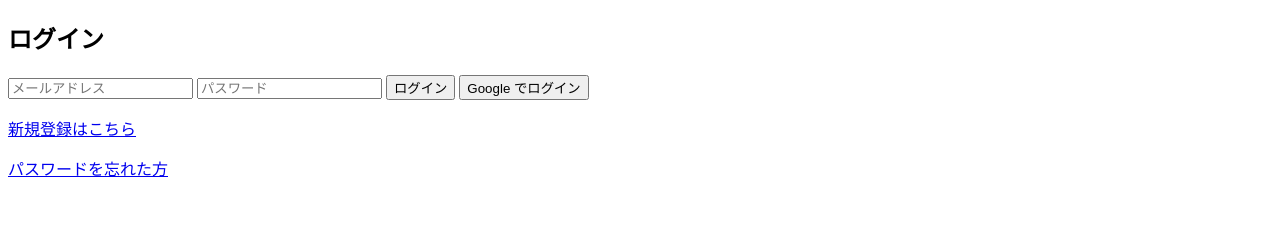
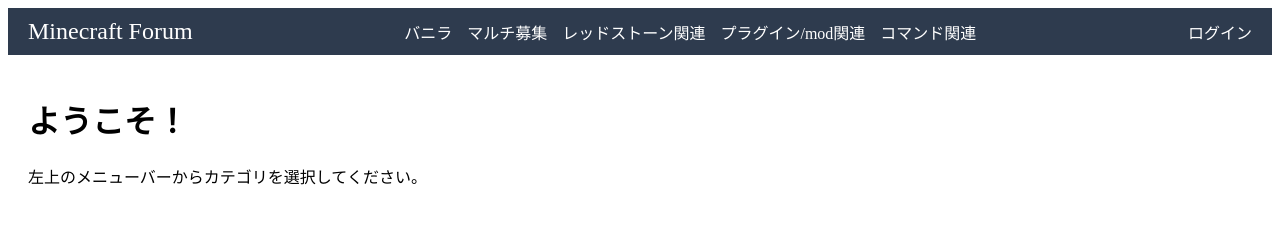
Before and after one commit to Riku-tatuto/minecraft-chatboard, a plain HTML site: page index.html in a window 1280 px wide. Drawn offline with Linux system fonts and the light colour scheme; files that its build step writes are made by us from their sources; no server answers.

Commit message:
Update index.html

```diff
--- a/index.html
+++ b/index.html
@@ -1,32 +1,50 @@
 <!DOCTYPE html>
-<html lang="ja">
+<html>
 <head>
-  <meta charset="UTF-8">
-  <title>ログイン – Minecraft 掲示板</title>
-  <link rel="stylesheet" href="css/style.css">
-  <script src="https://www.gstatic.com/firebasejs/11.0.0/firebase-app.js"></script>
-  <script src="https://www.gstatic.com/firebasejs/11.0.0/firebase-auth.js"></script>
-  <script src="js/firebase-config.js"></script>
-  <script type="module" src="js/auth.js"></script>
+  <title>マインクラフト掲示板</title>
+  <link rel="stylesheet" href="style.css">
 </head>
 <body>
-  <div class="container">
-    <h2>ログイン</h2>
-    <input id="email" type="email" placeholder="メールアドレス">
-    <input id="password" type="password" placeholder="パスワード">
-    <button id="btn-login">ログイン</button>
-    <button id="btn-google">Google でログイン</button>
-    <p><a href="register.html">新規登録はこちら</a></p>
-    <p><a href="#" id="btn-reset">パスワードを忘れた方</a></p>
+  <!-- メニューバー -->
+  <div class="menu-bar">
+    <div class="logo">Minecraft Forum</div>
+    <div class="menu-categories">
+      <a href="#">バニラ</a>
+      <a href="#">マルチ募集</a>
+      <a href="#">レッドストーン関連</a>
+      <div class="dropdown">
+        <a>プラグイン/mod関連</a>
+        <div class="dropdown-content">
+          <a href="#">プラグイン関連</a>
+          <a href="#">mod関連</a>
+        </div>
+      </div>
+      <a href="#">コマンド関連</a>
+    </div>
+    <div class="user-menu" id="userMenu">ゲスト</div>
   </div>
+
+  <!-- ホームコンテンツ -->
+  <div style="padding: 20px;">
+    <h1>ようこそ！</h1>
+    <p>左上のメニューバーからカテゴリを選択してください。</p>
+  </div>
+
+  <script src="https://www.gstatic.com/firebasejs/9.6.10/firebase-app-compat.js"></script>
+  <script src="https://www.gstatic.com/firebasejs/9.6.10/firebase-auth-compat.js"></script>
+  <script src="https://www.gstatic.com/firebasejs/9.6.10/firebase-database-compat.js"></script>
+  <script src="firebase-config.js"></script>
   <script>
-    import { loginWithEmail, loginWithGoogle, resetPassword } from './js/auth.js';
-    document.getElementById('btn-login').onclick = () =>
-      loginWithEmail(email.value, password.value);
-    document.getElementById('btn-google').onclick = () =>
-      loginWithGoogle();
-    document.getElementById('btn-reset').onclick = () =>
-      resetPassword(prompt('登録済みメールアドレスを入力してください'));
+    // ユーザー情報表示
+    firebase.auth().onAuthStateChanged(user => {
+      const userMenu = document.getElementById('userMenu');
+      if (user) {
+        userMenu.textContent = user.displayName || 'ユーザー';
+      } else {
+        userMenu.textContent = 'ログイン';
+        userMenu.onclick = () => location.href = 'login.html';
+      }
+    });
   </script>
 </body>
 </html>
```
